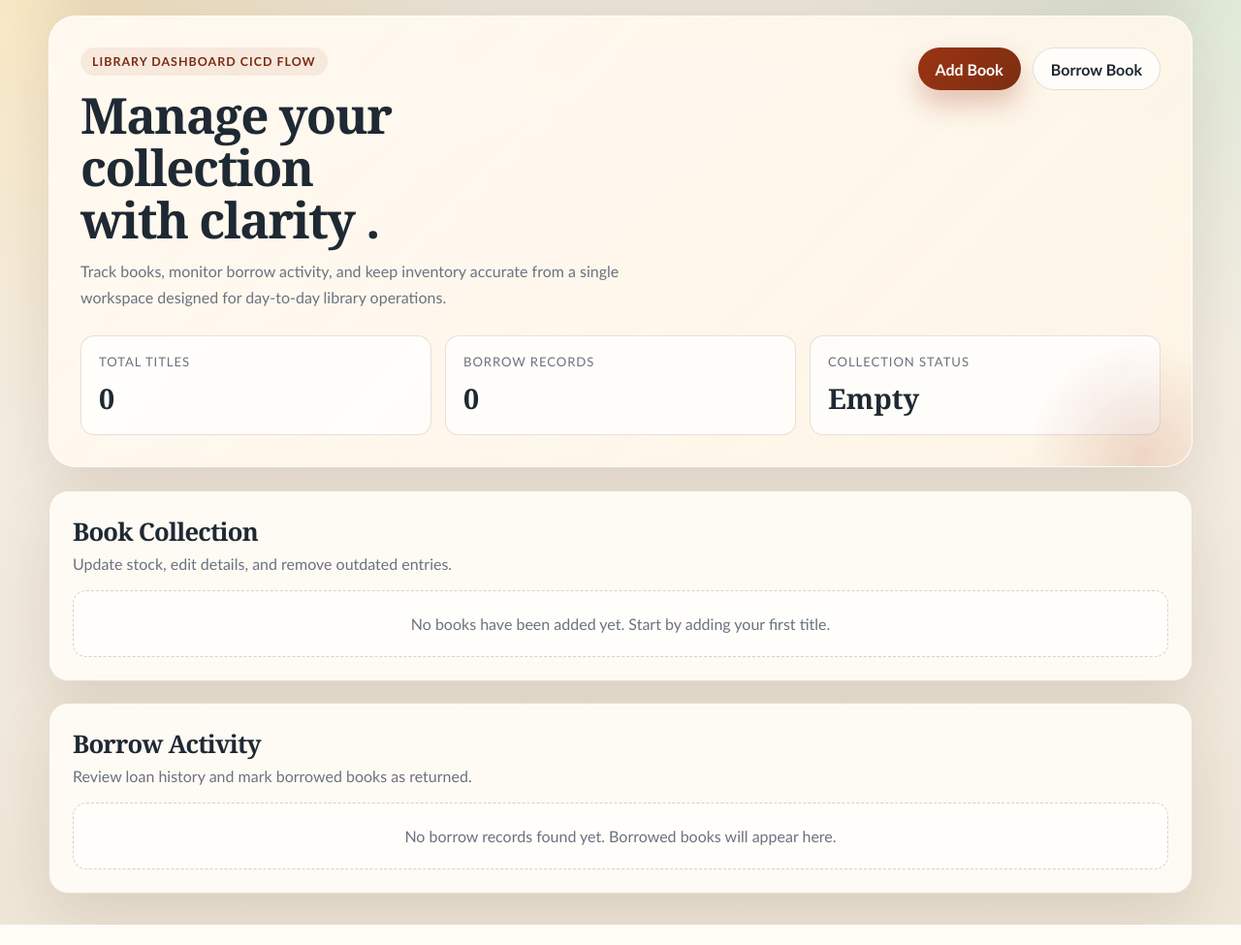
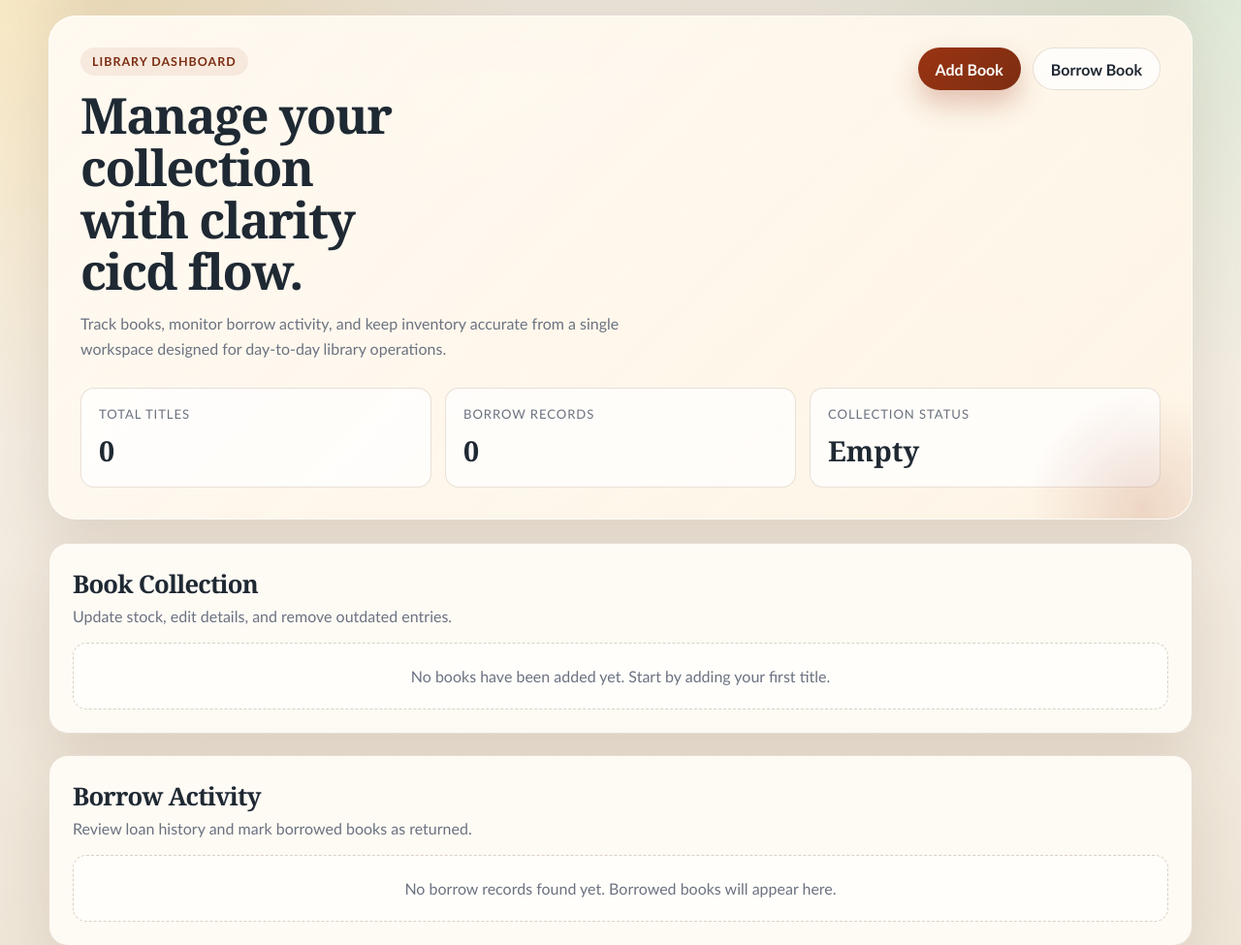
Before and after one commit to akshithpothuganti02-tech/LBS, a Django app: page / in a window 1280 px wide. Shown: the part 81-1056 px from the top of the page at 97% size. Before the commit the page ends 1035 px from the top, so only its background shows below. Run offline with Django 5.2, Linux system fonts and the light colour scheme; data that the repository does not hold is empty.

Commit message:
cicd flow

```diff
--- a/books/templates/books/book_list.html
+++ b/books/templates/books/book_list.html
@@ -6,8 +6,8 @@
 <section class="hero">
     <div class="hero-top">
         <div>
-            <span class="eyebrow">Library Dashboard cicd flow </span>
-            <h1>Manage your collection with clarity .</h1>
+            <span class="eyebrow">Library Dashboard  </span>
+            <h1>Manage your collection with clarity cicd flow.</h1>
             <p>
                 Track books, monitor borrow activity, and keep inventory accurate from a
                 single workspace designed for day-to-day library operations.
```
